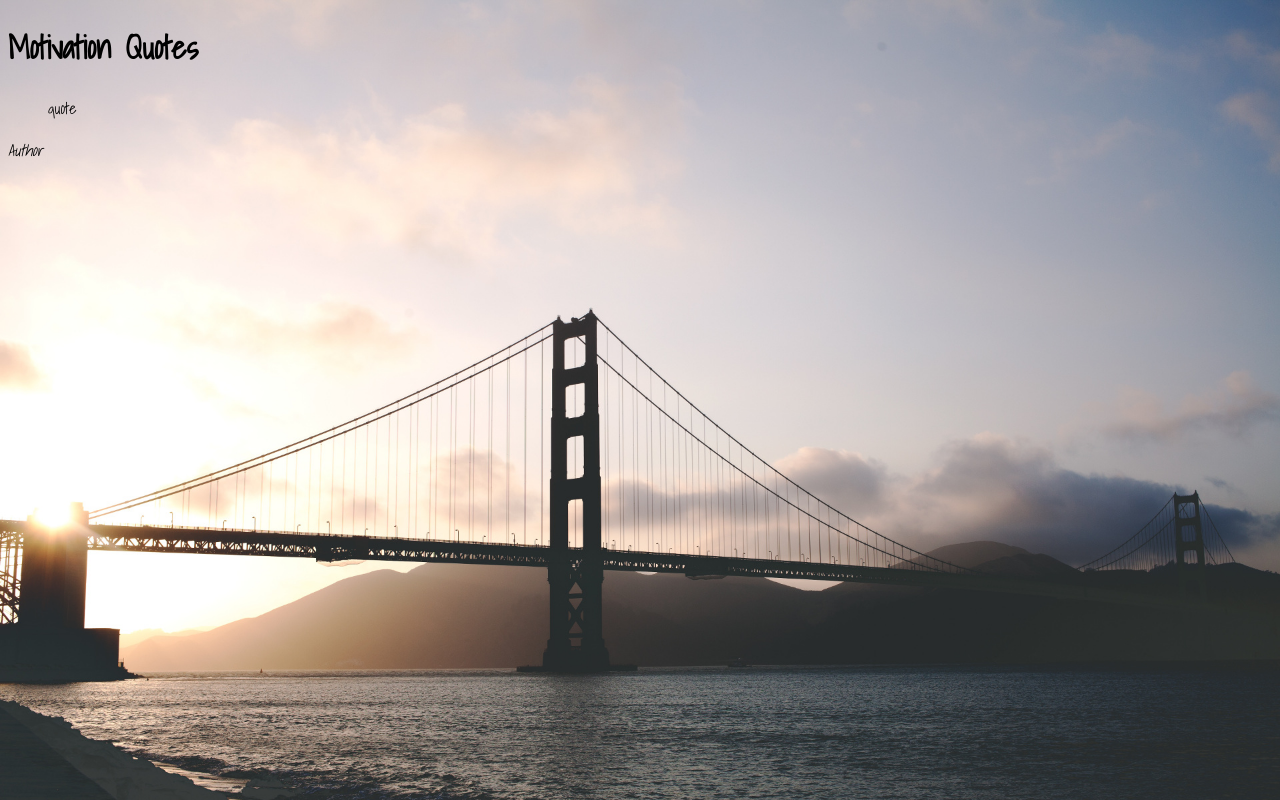
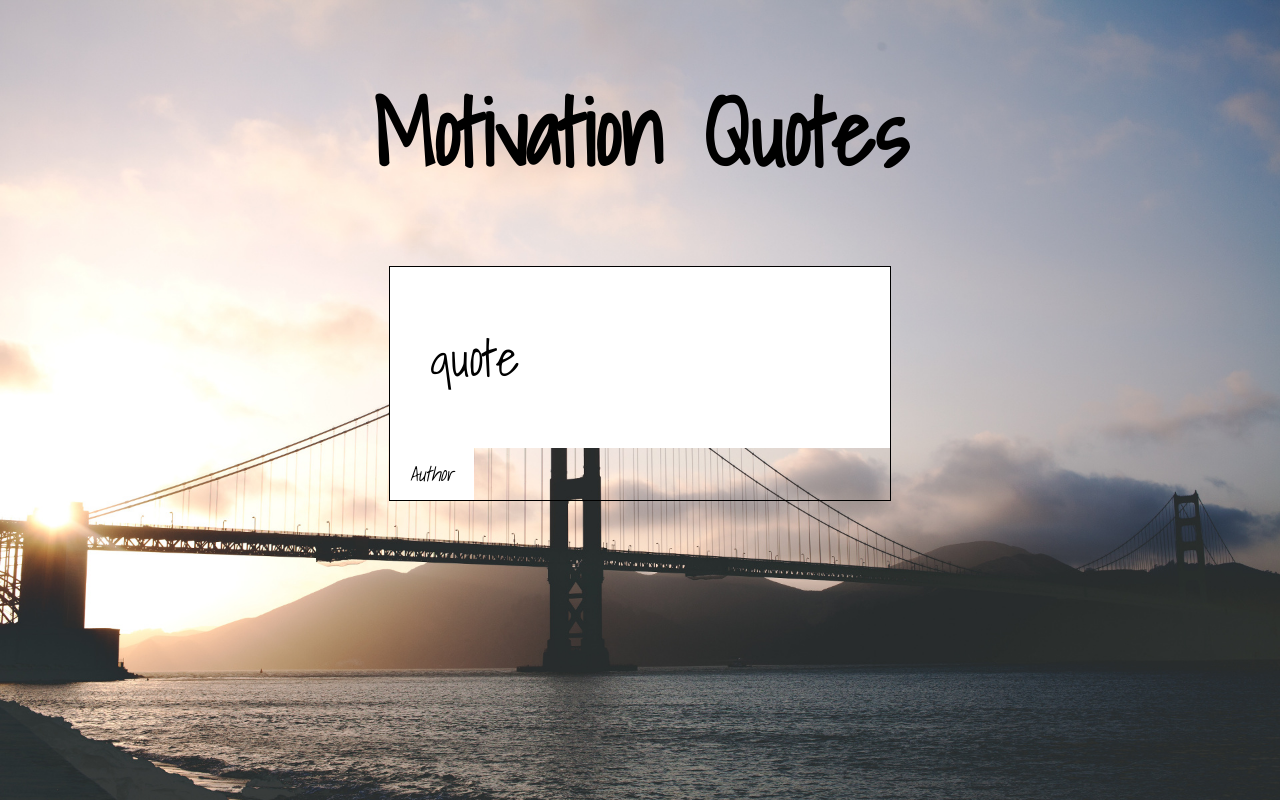
Before and after one commit to legendemil/quotes-fcc, a plain HTML site: page index.html in a window 1280 px wide. Drawn offline with Linux system fonts and the light colour scheme; files whose address does not match are found by name.

Commit message:
add basic styles

```diff
--- a/sass/main.sass
+++ b/sass/main.sass
@@ -1,3 +1,12 @@
+// ---------------------- Variables ----------------------- //
+$white: #FFFFFF
+
+
+// ---------------------- General ----------------------- //
+
+:root
+    font-size: 62.5%
+
 *
     font-family: 'Shadows Into Light', cursive
 
@@ -5,3 +14,39 @@ body
     background:
         image: url('../img/img.jpg')
         size: cover
+        attachment: fixed
+
+.wrapper
+    max-width: 90%
+    width: 1024px
+    margin: 0 auto
+
+
+// ---------------------- Page Header ----------------------- //
+
+.page-header
+    text-align: center
+    font:
+        size: 9rem
+
+
+
+// ---------------------- Quote Component ----------------------- //
+.quote
+    width: 500px
+    border: 1px solid black
+    margin: 0 auto
+    &__text
+        margin: 0
+        padding: 5rem 4rem
+        background:
+            color: $white
+        font:
+            size: 5rem
+    &__author
+        font:
+            size: 2rem
+        padding: 1rem 2rem
+        display: inline-block
+        background:
+            color: $white
```
Also changed, not shown: css/main.css.
